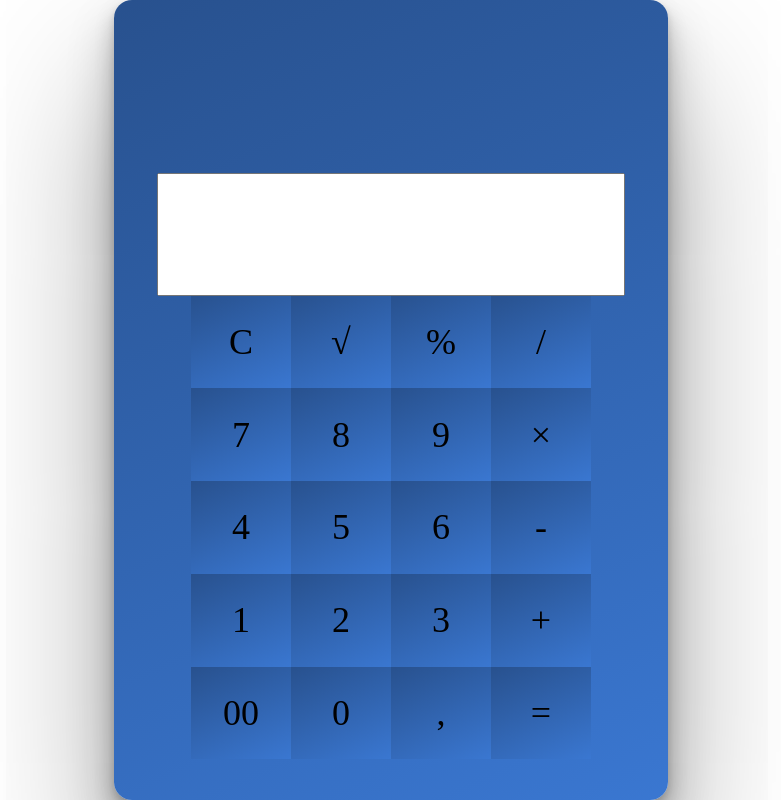
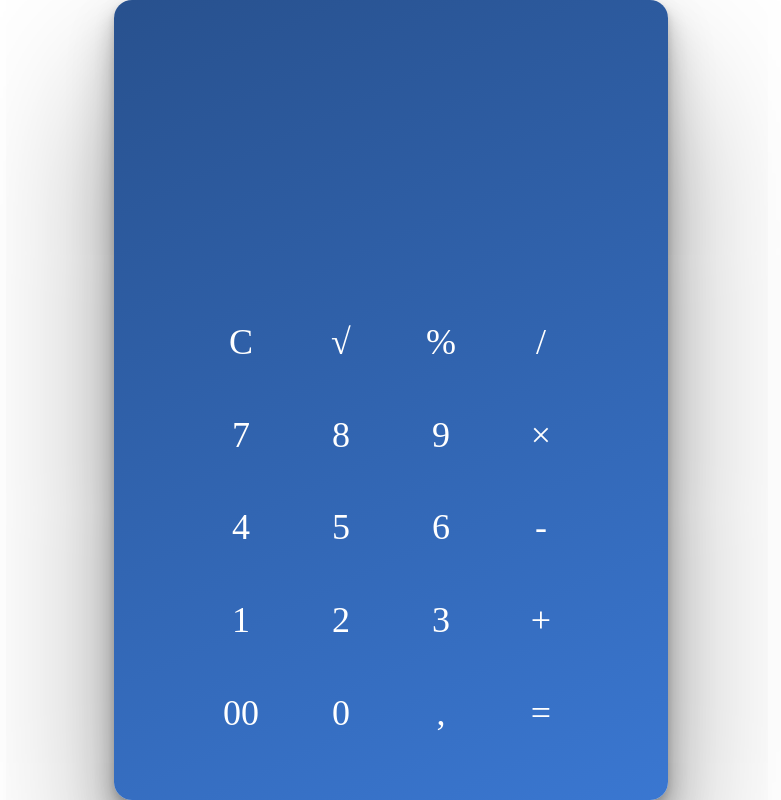
Before and after one commit to Oleg655/calculator, a React (Create React App) app: page / in a window 1280 px wide. Shown: the whole page, without its empty margins (249-1030 px from the left). Built offline with nearby package versions, Linux system fonts and the light colour scheme.

Commit message:
creating color

```diff
--- a/src/redux/calculator-reducer.ts
+++ b/src/redux/calculator-reducer.ts
@@ -1,8 +1,7 @@
-type initialStateType = typeof initialState;
+export type initialStateType = typeof initialState;
 
 const initialState = {
   result: "" as string | number,
-  numbers: "",
   inputValue: "",
 };
 
@@ -34,6 +33,7 @@ export const calculatorReducer = (
     case "RESULT":
       return {
         ...state,
+        // result: eval(state.inputValue),
         result: eval(state.inputValue),
       };
     case "CLEAR":
--- a/src/ui/buttons/Buttons.module.scss
+++ b/src/ui/buttons/Buttons.module.scss
@@ -4,12 +4,13 @@
   flex-wrap: wrap;
   height: 464px;
   justify-content: center;
+  background: transparent;
 
   .button {
     border: none;
     flex-basis: 100px;
-    //height: 80px;
-    background: linear-gradient(155.23deg, #28518e 0%, #3a77d1 100%);
+    background: transparent;
+    color: white;
 
     cursor: pointer;
 
--- a/src/ui/screen/Screen.module.scss
+++ b/src/ui/screen/Screen.module.scss
@@ -4,6 +4,7 @@
   align-items: flex-end;
   align-items: center;
   justify-content: flex-end;
+  color: white;
   width: 554px;
   height: 255px;
 }
--- a/src/ui/screen/in-out/Input.module.scss
+++ b/src/ui/screen/in-out/Input.module.scss
@@ -2,14 +2,17 @@
   width: 460px;
   height: 117px;
   outline: none;
+  border: 0px;
   text-align: right;
-  //color : transparent;
+  color: white;
+  background: transparent;
   text-shadow : 0 0 0 #000;
   font-family: "Geometria";
   font-style: normal;
-  font-weight: 500;
-  font-size: 24px;
+  font-weight: 700;
+  font-size: 54px;
   line-height: 32px;
 
 
+
 }
--- a/src/ui/screen/in-out/Input.tsx
+++ b/src/ui/screen/in-out/Input.tsx
@@ -13,27 +13,22 @@ export const Input = () => {
 
   const onChangeWrapper = (e: ChangeEvent<HTMLInputElement>) => {
     const regex = new RegExp(/^[0-9()+\-*/.]*$/);
+
     let expression = e.currentTarget.value;
     if (regex.test(expression)) {
       dispatch(changeNumber(expression));
     }
   };
-  const [position, setPosition] = useState(0);
 
   useEffect(() => {
-    const id = setTimeout(() => {
-      if (inputRef.current) {
-        inputRef.current.focus();
-      }
-    }, 400);
-    if (inputRef !== null) {
-      // возвращаем курсор на оригинальную позицию
-      inputRef.current.selectionStart = position;
-      inputRef.current.selectionEnd = position;
-      console.log("position", position);
+    if (inputRef.current) {
+      inputRef.current.focus();
     }
-    return () => clearTimeout(id);
-  });
+    // if (inputValue !== null) {
+    //   inputRef.current.selectionStart = inputValue.length;
+    //   inputRef.current.selectionEnd = inputValue.length;
+    // }
+  }, [inputValue]);
 
   return (
     <input
@@ -44,6 +39,9 @@ export const Input = () => {
           dispatch(result());
         }
       }}
+      onClick={()=>{
+        inputRef.current.selectionStart = inputValue.length;
+      }}
       onChange={onChangeWrapper}
       value={inputValue}
       className={style.inputBlock}
```
Also changed, not shown: 2 other files (tests, documents, lock files or other folders).
